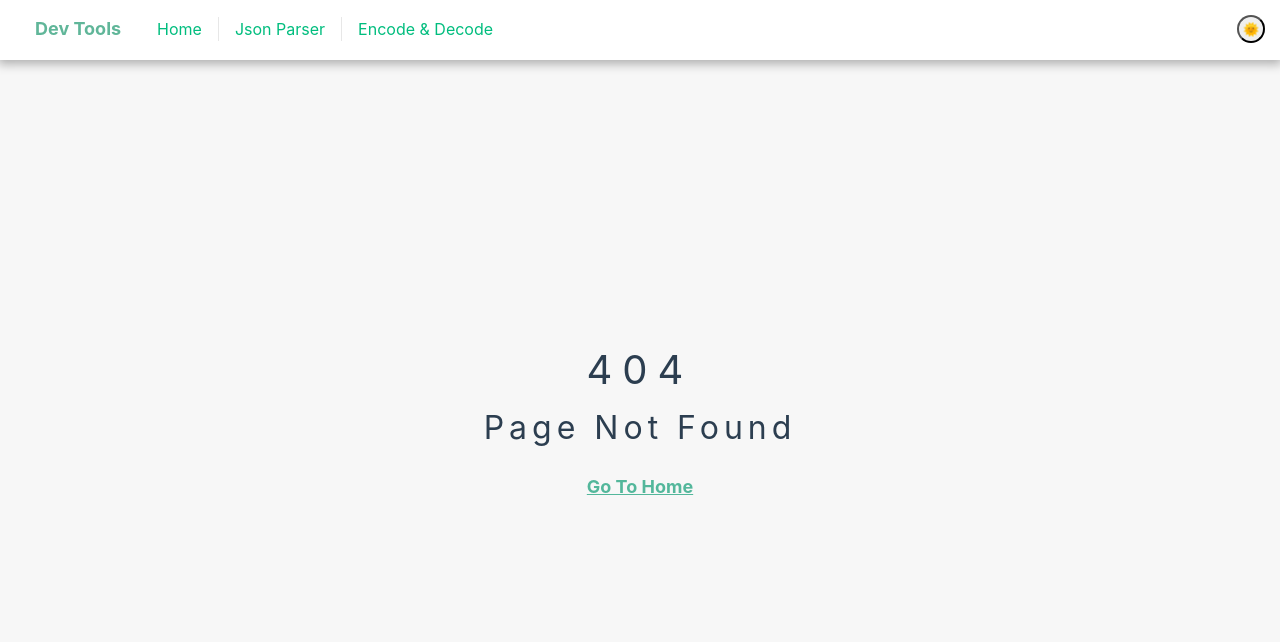
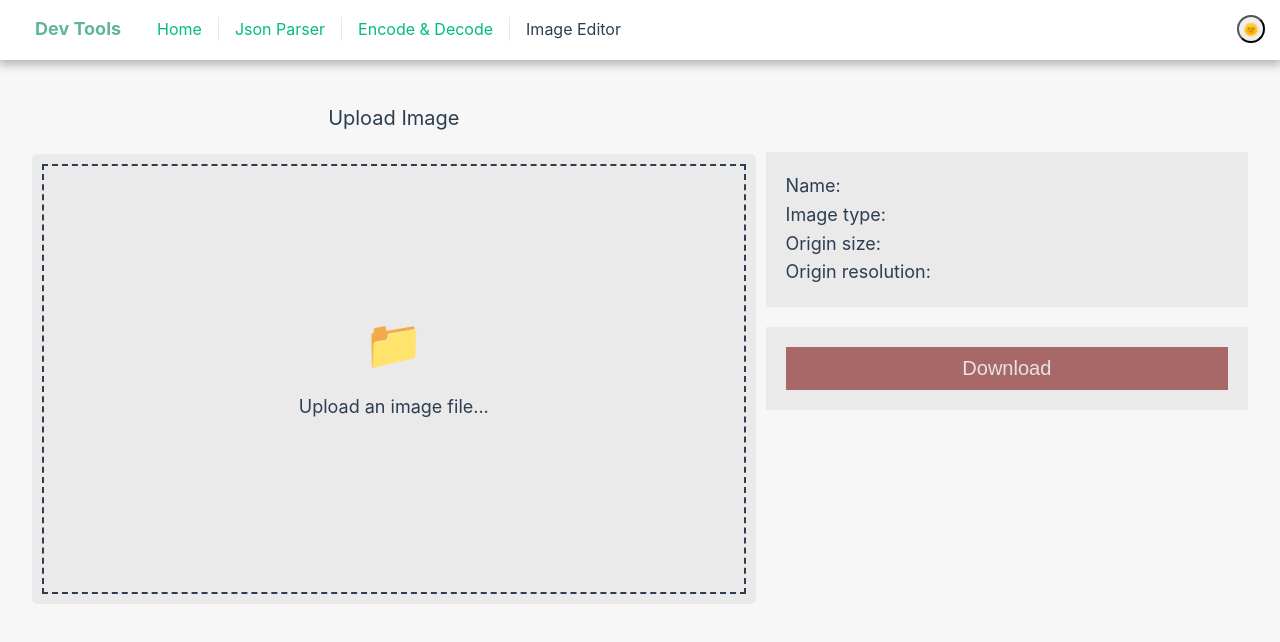
Before and after one commit to wangchristine/dev-tools, a Vue app: page /image-editor in a window 1280 px wide. Before the commit this address had no page. Shown: the top 642 px of the page. Built offline with nearby package versions, Linux system fonts and the light colour scheme.

Commit message:
add image editor page

```diff
--- a/index.html
+++ b/index.html
@@ -4,7 +4,7 @@
     <meta charset="UTF-8" />
     <link rel="icon" href="/favicon.ico" />
     <meta name="viewport" content="width=device-width, initial-scale=1.0" />
-    <meta name="description" content="Free online web developer tools including JSON parser with prettify tree viewer, Base64 encode/decode that supports UTF-8 encoding, URL encode/decode, and more." />
+    <meta name="description" content="Free online web developer tools, including JSON parser with prettify tree viewer; Base64 encode/decode that supports UTF-8 encoding, URL encode/decode; Image editor that can resize, add watermark, change image type. And more." />
     <title>Dev Tools</title>
   </head>
   <body>
--- a/src/App.vue
+++ b/src/App.vue
@@ -50,6 +50,7 @@ const toggleBurger = () => {
       <RouterLink :to="{ name: 'home' }">Home</RouterLink>
       <RouterLink :to="{ name: 'json' }">Json Parser</RouterLink>
       <RouterLink :to="{ name: 'encode-decode' }">Encode & Decode</RouterLink>
+      <RouterLink :to="{ name: 'image-editor' }">Image Editor</RouterLink>
     </nav>
     <button class="burger" @click="toggleBurger">≡</button>
     <span class="header-right">
--- a/src/assets/base.css
+++ b/src/assets/base.css
@@ -15,8 +15,10 @@
   --vt-c-text-light: #2c3e50;
   --vt-c-text-dark: rgba(235, 235, 235, 0.64);
 
-  --vt-c-block-background-light: #ffffff;
-  --vt-c-block-background-dark: #2a2a2a;
+  --vt-c-block-background-light1: #ffffff;
+  --vt-c-block-background-dark1: #2a2a2a;
+  --vt-c-block-background-light2: #eaeaea;
+  --vt-c-block-background-dark2: #515151;
 
   --vt-c-block-text-light1: #000000;
   --vt-c-block-text-dark1: #bdbdbd;
@@ -38,7 +40,8 @@
   --color-background: var(--vt-c-background-light);
   --color-text: var(--vt-c-text-light);
 
-  --color-block-background: var(--vt-c-block-background-light);
+  --color-block-background1: var(--vt-c-block-background-light1);
+  --color-block-background2: var(--vt-c-block-background-light2);
   --color-block-text1: var(--vt-c-block-text-light1);
   --color-block-text2: var(--vt-c-block-text-light2);
   --color-block-text3: var(--vt-c-block-text-light3);
@@ -53,7 +56,8 @@
   --color-background: var(--vt-c-background-dark);
   --color-text: var(--vt-c-text-dark);
 
-  --color-block-background: var(--vt-c-block-background-dark);
+  --color-block-background1: var(--vt-c-block-background-dark1);
+  --color-block-background2: var(--vt-c-block-background-dark2);
   --color-block-text1: var(--vt-c-block-text-dark1);
   --color-block-text2: var(--vt-c-block-text-dark2);
   --color-block-text3: var(--vt-c-block-text-dark3);
--- a/src/components/CopiedBlock.vue
+++ b/src/components/CopiedBlock.vue
@@ -68,7 +68,7 @@ onUnmounted(() => {
   color: var(--color-block-text3);
   border: black 1px solid;
   height: calc(100% - 60px);
-  background-color: var(--color-block-background);
+  background-color: var(--color-block-background1);
 }
 .result-content {
   position: absolute;
--- a/src/router/index.js
+++ b/src/router/index.js
@@ -3,6 +3,7 @@ import HomeView from "../views/HomeView.vue";
 import JsonView from "../views/JsonView.vue";
 import EncodeDecodeView from "../views/EncodeDecodeView.vue";
 import ErrorView from "../views/ErrorView.vue";
+import ImageEditorView from "../views/ImageEditorView.vue";
 
 const router = createRouter({
   history: createWebHistory(import.meta.env.BASE_URL),
@@ -23,6 +24,11 @@ const router = createRouter({
       component: EncodeDecodeView,
     },
     {
+      path: "/image-editor",
+      name: "image-editor",
+      component: ImageEditorView,
+    },
+    {
       path: "/:pathMatch(.*)*",
       name: "error",
       component: ErrorView,
--- a/src/views/EncodeDecodeView.vue
+++ b/src/views/EncodeDecodeView.vue
@@ -209,7 +209,7 @@ watch(userString, (userInput) => {
   overflow-y: scroll;
   resize: none;
   font-size: 16px;
-  background-color: var(--color-block-background);
+  background-color: var(--color-block-background1);
   color: var(--color-block-text1);
 }
 
@@ -217,7 +217,7 @@ watch(userString, (userInput) => {
   color: var(--color-block-text3);
   border: black 1px solid;
   height: calc(100% - 52px);
-  background-color: var(--color-block-background);
+  background-color: var(--color-block-background1);
 }
 
 .result-string {
--- /dev/null
+++ b/src/views/ImageEditorView.vue
@@ -0,0 +1,190 @@
+<script setup>
+import { ref } from "vue";
+
+let imageOrigin = ref(null);
+let image = ref(null);
+// dom
+let canvas = ref(null);
+
+const uploadImage = (event) => {
+  imageOrigin.value = event.target.files[0];
+
+  let img = new Image();
+  img.src = URL.createObjectURL(imageOrigin.value);
+  img.onload = () => {
+    let ctx = canvas.value.getContext("2d");
+    image.value = img;
+
+    canvas.value.width = img.width;
+    canvas.value.height = img.height;
+
+    if (img.width >= img.height) {
+      canvas.value.style.width = "100%";
+    } else {
+      canvas.value.style.height = "30vw";
+    }
+
+    ctx.drawImage(img, 0, 0, img.width, img.height, 0, 0, canvas.value.width, canvas.value.height);
+  };
+};
+
+const downloadImage = () => {
+  canvas.value.toBlob((blob) => {
+    const downloadLink = document.createElement("a");
+    const url = URL.createObjectURL(blob);
+    downloadLink.href = url;
+    downloadLink.download = "circle.jpg"; // 修改
+    document.body.appendChild(downloadLink);
+    downloadLink.click();
+    document.body.removeChild(downloadLink);
+    URL.revokeObjectURL(url);
+  }, "image/jpeg"); // 修改
+};
+</script>
+
+<template>
+  <div class="container">
+    <div class="image-block">
+      <p class="title">Upload Image</p>
+      <label class="upload-file" v-if="imageOrigin === null">
+        <div class="upload-block">
+          <!-- 📂 -->
+          <div class="icon">📁</div>
+          <div class="text">Upload an image file...</div>
+        </div>
+
+        <!-- accept="image/png, image/jpeg" -->
+        <input
+          type="file"
+          name="userImage"
+          id="userImage"
+          accept="image/*"
+          @change="uploadImage"
+        />
+      </label>
+      <div class="preview-block" v-else>
+        <canvas
+          ref="canvas"
+          id="canvas"
+          class="preview-image"
+          width="800"
+          height="450"
+        ></canvas>
+      </div>
+    </div>
+    <div class="information-block">
+      <div class="origin">
+        <p>
+          Name: <span v-if="imageOrigin !== null">{{ imageOrigin.name }}</span>
+        </p>
+        <p>
+          Image type:
+          <span v-if="imageOrigin !== null">{{ imageOrigin.type }}</span>
+        </p>
+        <p>
+          Origin size:
+          <span v-if="imageOrigin !== null"
+            >{{ Math.round((imageOrigin.size / 1024) * 100) / 100 }} MB ({{
+              imageOrigin.size
+            }}
+            Bytes)</span
+          >
+        </p>
+        <p>
+          Origin resolution:
+          <span v-if="image !== null"
+            >{{ image.width }} * {{ image.height }}</span
+          >
+        </p>
+      </div>
+      <div class="draw-tool">
+        <button class="download" @click="downloadImage">Download</button>
+      </div>
+    </div>
+  </div>
+</template>
+
+<style scoped>
+.container {
+  display: flex;
+  justify-content: space-around;
+  height: 100%;
+}
+
+.image-block {
+  width: 60%;
+}
+
+.image-block .title {
+  padding: 10px;
+  font-size: 20px;
+  text-align: center;
+}
+
+.upload-file {
+  display: block;
+  width: 100%;
+  height: 450px;
+  background-color: var(--color-block-background2);
+  text-align: center;
+  margin-top: 10px;
+  padding: 10px;
+  border-radius: 5px;
+  cursor: pointer;
+}
+
+.upload-file .upload-block {
+  border: dashed 2px;
+  padding: 140px 40px;
+  height: 100%;
+}
+
+.upload-block .icon {
+  font-size: 48px;
+}
+
+.upload-block .text {
+  padding: 10px 10px 30px 10px;
+  font-size: 18px;
+}
+
+.upload-file input[type="file"] {
+  opacity: 0;
+  position: absolute;
+}
+
+.preview-block {
+  display: flex;
+  justify-content: space-around;
+  align-items: center;
+  background-color: var(--color-block-background2);
+  margin-top: 10px;
+}
+
+.information-block {
+  width: 40%;
+  margin-left: 10px;
+  font-size: 18px;
+}
+
+.information-block .origin {
+  background-color: var(--color-block-background2);
+  padding: 20px;
+  margin-top: 60px;
+}
+
+.information-block .draw-tool {
+  background-color: var(--color-block-background2);
+  padding: 20px;
+  margin-top: 20px;
+}
+
+.draw-tool .download {
+  background-color: #a96868;
+  border: 0;
+  color: #e4e4e4;
+  padding: 10px 20px;
+  width: 100%;
+  font-size: 20px;
+}
+</style>
--- a/src/views/JsonView.vue
+++ b/src/views/JsonView.vue
@@ -233,7 +233,7 @@ const handleMouseup = () => {
   overflow-y: scroll;
   resize: none;
   font-size: 16px;
-  background-color: var(--color-block-background);
+  background-color: var(--color-block-background1);
   color: var(--color-block-text1);
 }
 
@@ -241,7 +241,7 @@ const handleMouseup = () => {
   color: var(--color-block-text3);
   border: black 1px solid;
   height: calc(100% - 60px);
-  background-color: var(--color-block-background);
+  background-color: var(--color-block-background1);
 }
 
 .tree-json {
```
